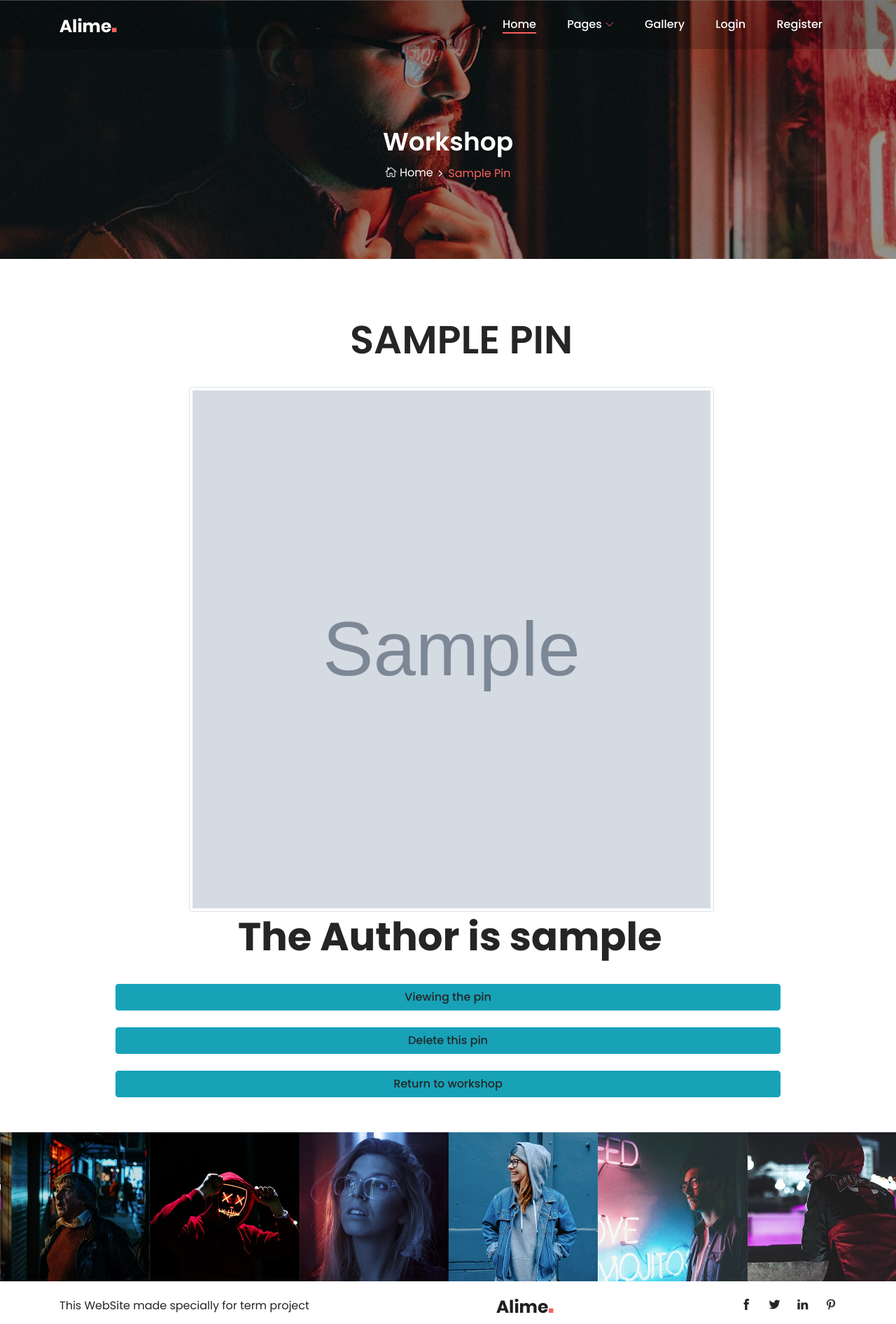
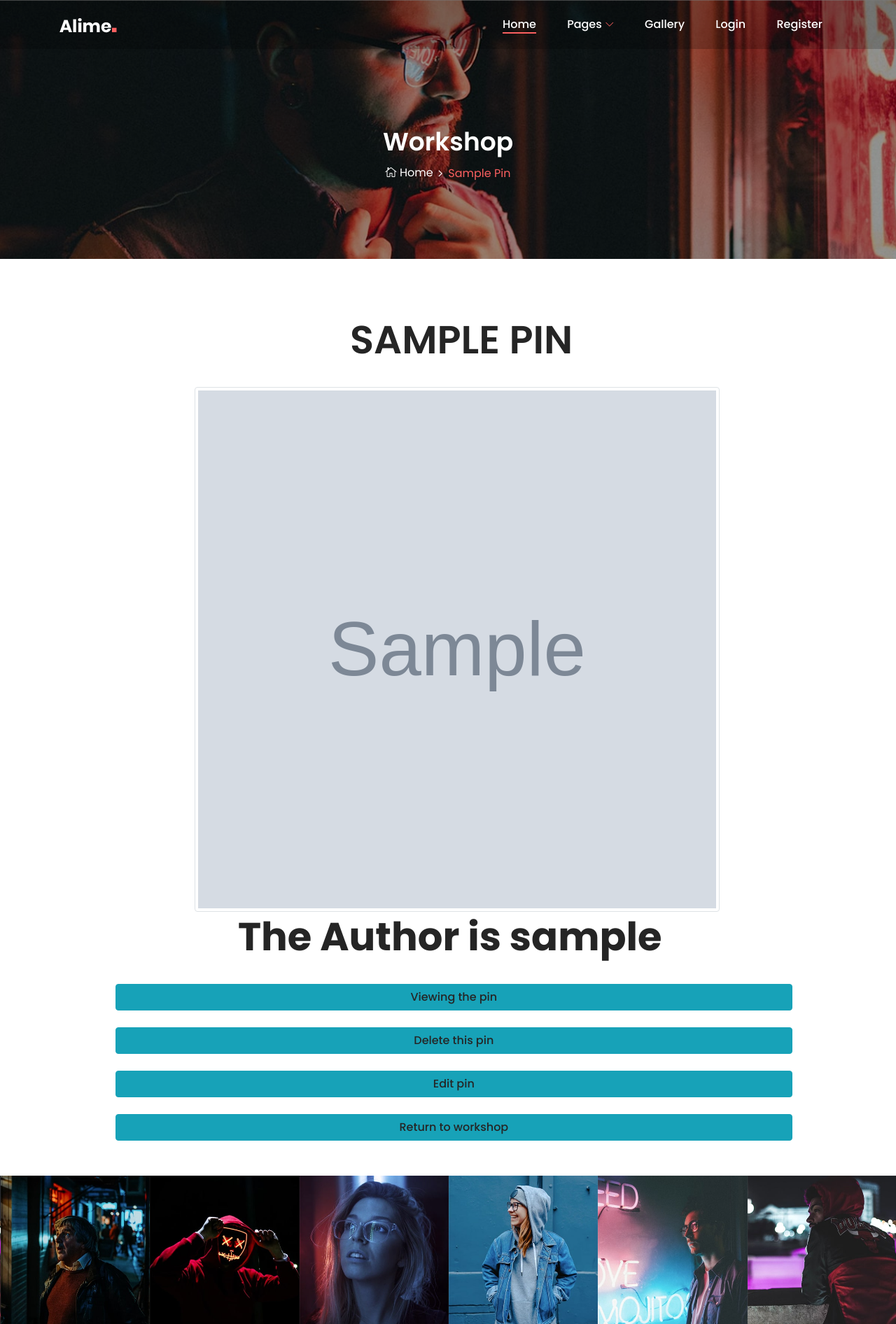
Before and after one commit to Joseph7Cartaphilus/Semistrovka, a Django app: a page that uses MiracleArt/templates/one_pin.html in a window 1280 px wide. Shown: the top 1892 px of the page at 70% size. Run offline with Django 4.2, Linux system fonts and the light colour scheme; tables that the repository leaves empty hold one stand-in row (values such as "Sample post"); grey boxes marked "Sample" are stand-in pictures; parts of the project's set-up code (start-up, migrations or seed data) failed here and were passed over; some libraries are stand-ins or nearby versions; some web fonts are replaced.

Commit message:
+ edit pin

```diff
--- a/MiracleArt/templates/one_pin.html
+++ b/MiracleArt/templates/one_pin.html
@@ -68,6 +68,14 @@
                         <div class="col-lg-12" style="margin-top: 0; margin-left: 95px">
                             <button class="btn btn-info btn-block" type="submit" value="Return to workshop">
                                 <a
+                                        href="{% url 'edit_pin' pin.slug %}">Edit pin
+                                </a>
+                            </button>
+                        </div>
+                        <br style="margin-top: 30px">
+                        <div class="col-lg-12" style="margin-top: 0; margin-left: 95px">
+                            <button class="btn btn-info btn-block" type="submit" value="Return to workshop">
+                                <a
                                         href="{% url 'workshop' %}">Return to workshop
                                 </a>
                             </button>
```
